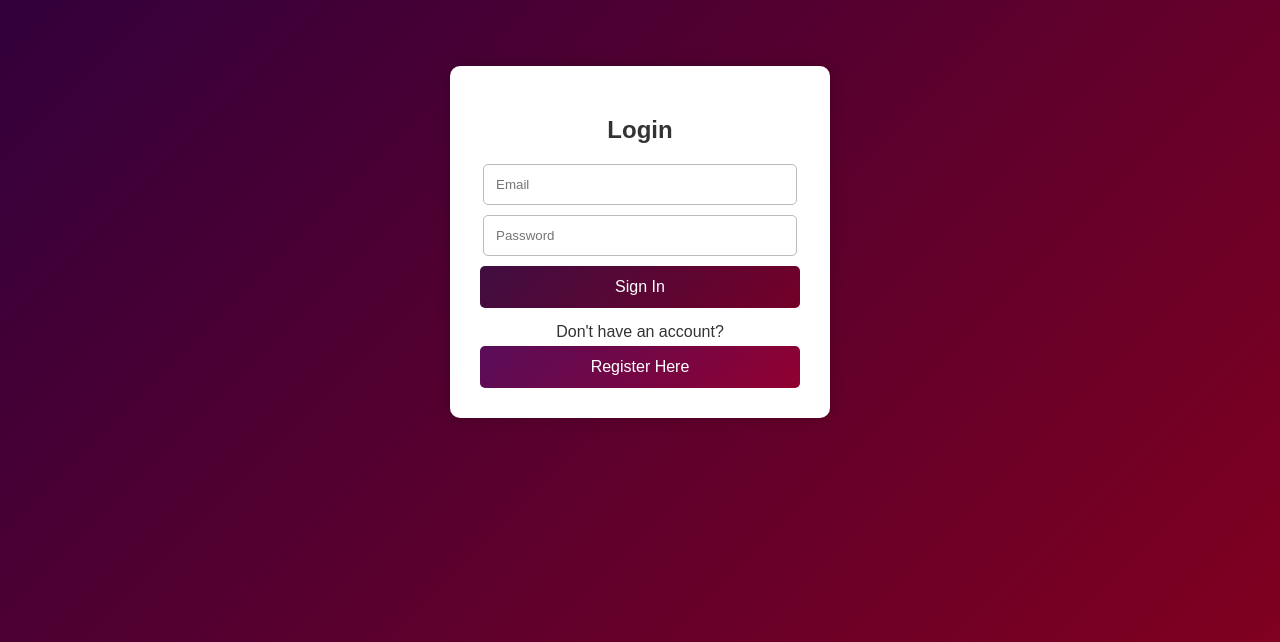
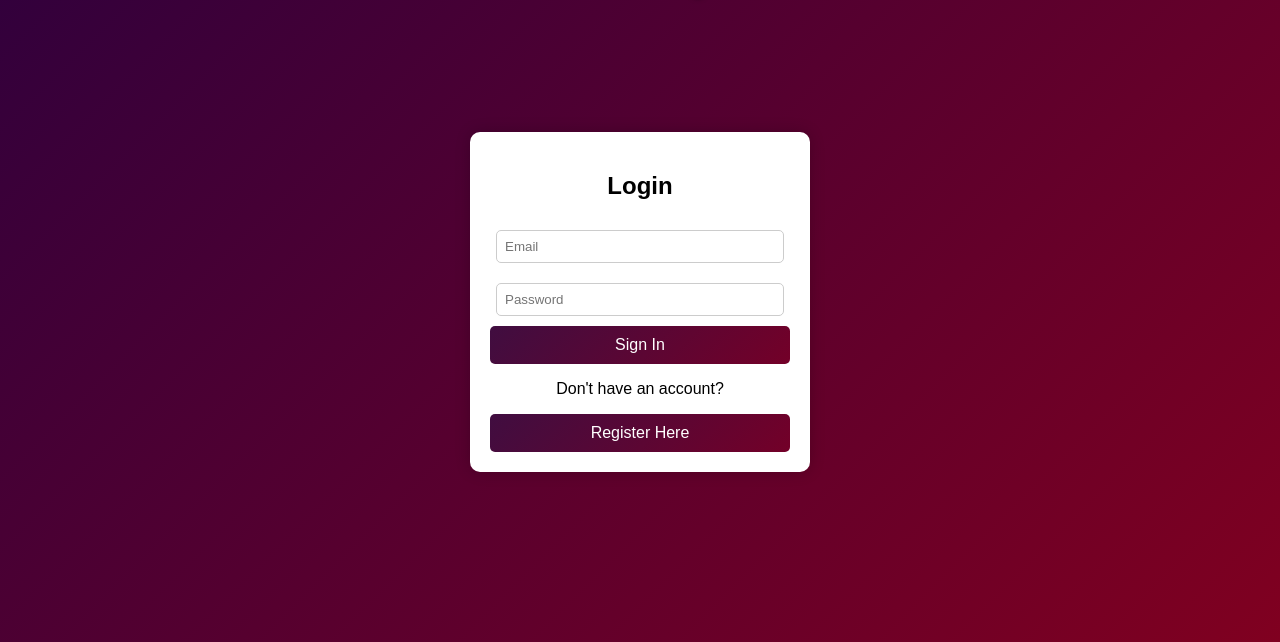
Before and after one commit to LohithSudulaguntla/new-website, a plain HTML site: page index.html in a window 1280 px wide. Shown: the part 158-800 px from the top of the page. Drawn offline with Linux system fonts and the light colour scheme.

Commit message:
index.html

```diff
--- a/index.html
+++ b/index.html
@@ -15,6 +15,7 @@
             flex-direction: column;
             margin: 0;
             color: white;
+            text-align: center;
             position: relative;
         }
         .welcome-text {
@@ -23,36 +24,29 @@
             color: white;
             text-shadow: 2px 2px 5px rgba(0, 0, 0, 0.5);
             position: absolute;
-            top: 80px;
-            text-align: center;
+            top: 100px;
             width: 100%;
         }
-        .login-container {
+        .login-box {
             background: white;
-            padding: 30px;
+            padding: 20px;
             border-radius: 10px;
             box-shadow: 0 0 15px rgba(0, 0, 0, 0.2);
+            color: black;
             text-align: center;
-            width: 320px;
-            color: black;
-        }
-        h2 {
-            margin-bottom: 20px;
-            color: #333;
+            width: 300px;
+            margin-top: 120px;
         }
         input {
             width: 90%;
-            padding: 12px;
+            padding: 8px;
             margin: 10px 0;
-            border: 1px solid #bbb;
+            border: 1px solid #ccc;
             border-radius: 5px;
-            display: block;
-            margin-left: auto;
-            margin-right: auto;
         }
         button {
             width: 100%;
-            padding: 12px;
+            padding: 10px;
             background: linear-gradient(135deg, #400d40, #730028);
             border: none;
             border-radius: 5px;
@@ -65,35 +59,22 @@
             background: linear-gradient(135deg, #5a0f5a, #900030);
             box-shadow: 0 0 10px rgba(144, 0, 48, 0.8);
         }
-        .register-section {
-            margin-top: 15px;
+    </style>
+    <script>
+        function redirectToHome() {
+            window.location.href = 'home.html';
         }
-        .register-section p {
-            margin: 5px 0;
-            color: #333;
-        }
-        .register-section button {
-            background: linear-gradient(135deg, #590d59, #900030);
-        }
-        .register-section button:hover {
-            background: linear-gradient(135deg, #720f72, #b00040);
-            box-shadow: 0 0 10px rgba(114, 15, 114, 0.8);
-        }
-    </style>
+    </script>
 </head>
 <body>
     <div class="welcome-text">Welcome to My Website</div>
-    <div class="login-container">
+    <div class="login-box">
         <h2>Login</h2>
-        <form action="#" method="post">
-            <input type="email" name="email" placeholder="Email" required>
-            <input type="password" name="password" placeholder="Password" required>
-            <button type="submit">Sign In</button>
-        </form>
-        <div class="register-section">
-            <p>Don't have an account?</p>
-            <button onclick="window.location.href='#'">Register Here</button>
-        </div>
+        <input type="email" placeholder="Email" required>
+        <input type="password" placeholder="Password" required>
+        <button onclick="redirectToHome()">Sign In</button>
+        <p>Don't have an account?</p>
+        <button>Register Here</button>
     </div>
 </body>
 </html>
```
